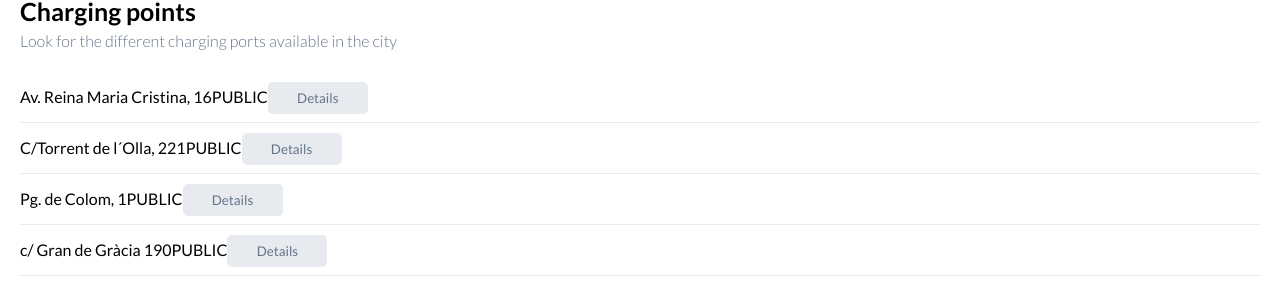
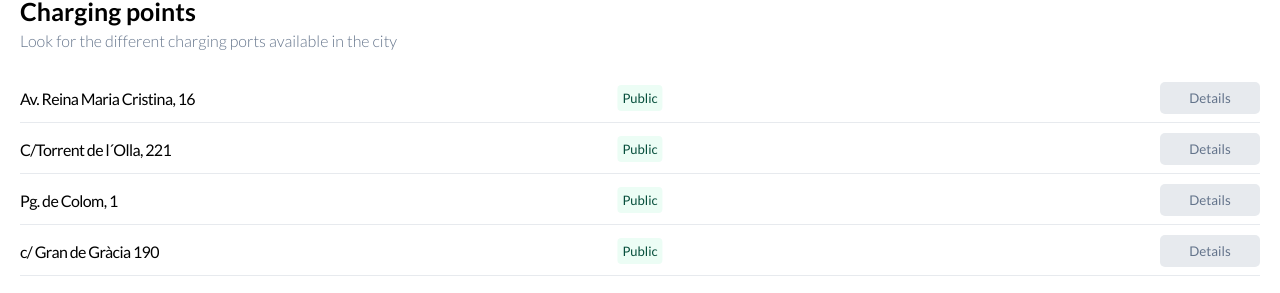
Before and after one commit to augusto-gs/ReCharge-BCN, a React (Vite) app: page /home in a window 1280 px wide. Shown: the part 616-909 px from the top of the page. Built offline with nearby package versions, Linux system fonts and the light colour scheme.

Commit message:
Add styles for LocationCard copmponent

```diff
--- a/src/components/LocationCard/LocationCard.tsx
+++ b/src/components/LocationCard/LocationCard.tsx
@@ -1,5 +1,6 @@
 import ChargingLocationStructure from "../../types";
 import Button from "../Button/Button";
+import LocationCardStyled from "./LocationCardStyled";
 
 interface LocationCardProps {
   location: ChargingLocationStructure;
@@ -10,10 +11,18 @@ const LocationCard = ({
     address: { address_string },
     access_restriction,
   },
-}: LocationCardProps): React.ReactElement => (
-  <article className="location-card">
+}: LocationCardProps): React.ReactElement => {
+  const capitalizeFirst = () => {
+    return (
+      access_restriction.charAt(0).toUpperCase() +
+      access_restriction.toLowerCase().slice(1)
+    );
+  };
+
+  return (
+    <LocationCardStyled className="location-card">
       <span className="location-card__address">{address_string}</span>
-    <span className="location-card__status">{access_restriction}</span>
+      <span className="location-card__status">{capitalizeFirst()}</span>
       <Button
         actionOnClick={() => {}}
         type={"button"}
@@ -21,7 +30,8 @@ const LocationCard = ({
         modifier={"button--detail"}
         isDisabled={false}
       />
-  </article>
+    </LocationCardStyled>
   );
+};
 
 export default LocationCard;
--- /dev/null
+++ b/src/components/LocationCard/LocationCardStyled.ts
@@ -0,0 +1,53 @@
+import styled from "styled-components";
+
+const LocationCardStyled = styled.article`
+  display: grid;
+  grid-template-columns: repeat(3, 1fr);
+  grid-template-rows: repeat(2, 1fr);
+  grid-template-areas:
+    "top-left top-left top-right"
+    "bottom bottom bottom";
+  gap: 5px;
+
+  .location-card {
+    &__address {
+      letter-spacing: -0.6px;
+      grid-area: top-left;
+      white-space: nowrap;
+      overflow: hidden;
+      text-overflow: ellipsis;
+    }
+
+    &__status {
+      color: #064e3b;
+      background-color: #ecfdf5;
+      padding: 5px;
+      border-radius: 4px;
+      font-size: 13px;
+      grid-column: 3;
+      justify-self: end;
+      height: fit-content;
+    }
+  }
+
+  .gbdNjz {
+    grid-column: 2 / 3;
+    justify-self: center;
+  }
+
+  @media (min-width: 480px) {
+    align-items: center;
+    display: flex;
+    justify-content: space-between;
+
+    .location-card {
+      &__status {
+        position: absolute;
+        left: 50%;
+        transform: translateX(-50%);
+      }
+    }
+  }
+`;
+
+export default LocationCardStyled;
```
Lines whose indentation alone changed are shown as unchanged.
